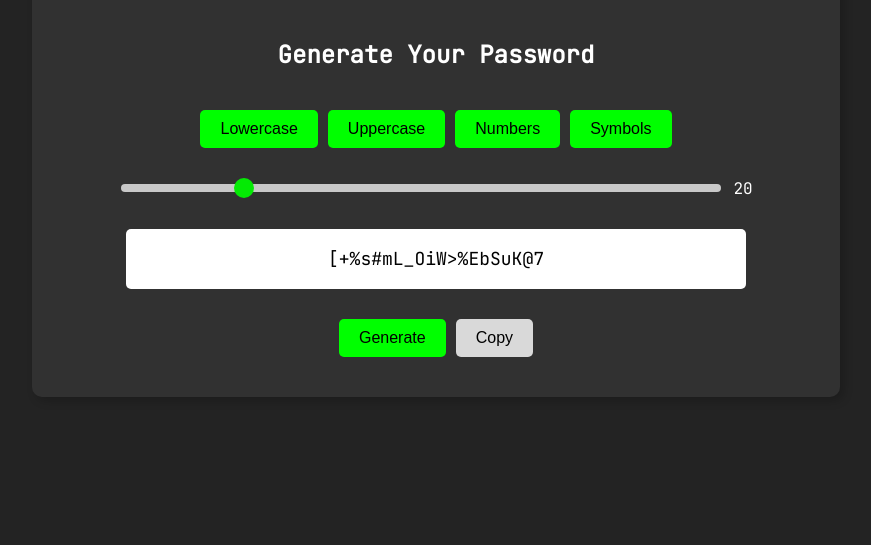
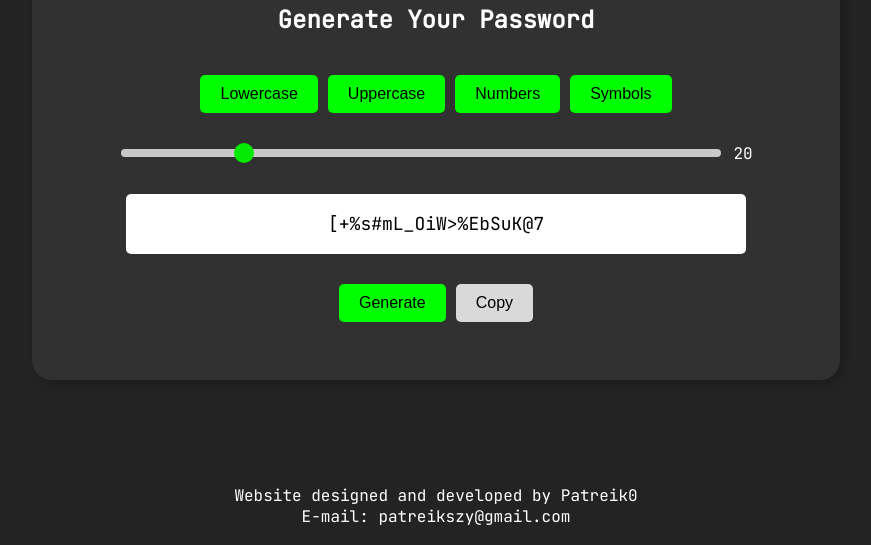
Before and after one commit to Patreik0/YourSafePassword, a plain HTML site: page index.html in a window 1280 px wide. Shown: the part 255-800 px from the top of the page, without its empty margins (204-1075 px from the left). Drawn offline with Linux system fonts and the light colour scheme.

Commit message:
Add files via upload

```diff
--- a/index.html
+++ b/index.html
@@ -30,6 +30,13 @@
             </div>
         </div>
     </div>
-    <script src="script.js"></script>
+
+    <footer class="footer">
+        <p>Website designed and developed by Patreik0
+            <a href="mailto:patreikszy@gmail.com">
+                <br>E-mail: patreikszy@gmail.com
+            </a>
+        </p>
+    </footer>
 </body>
 </html>
--- a/style.css
+++ b/style.css
@@ -1,12 +1,15 @@
+html, body {
+    height: 100%;
+    margin: 0;
+    padding: 0;
+}
+
 body {
-    margin: 0;
     font-family: 'JetBrains Mono', monospace;
     background-color: #232323;
     color: white;
     display: flex;
-    justify-content: center;
-    align-items: center;
-    height: 100vh;
+    flex-direction: column;
 }
 
 .container {
@@ -14,15 +17,17 @@ body {
     width: 60%;
     max-width: 800px;
     min-width: 500px;
-    height: auto;
+    max-height: 500px;
     padding: 20px;
     background-color: #313131;
-    border-radius: 10px;
+    border-radius: 20px;
     box-shadow: 4px 4px 10px rgba(0, 0, 0, 0.2);
     display: flex;
     flex-direction: column;
     justify-content: center;
     align-items: center;
+    margin: auto;
+    flex: 1;
 }
 
 .safe {
@@ -121,13 +126,14 @@ body {
     border-radius: 50%;
     cursor: pointer;
 }
+
 .yoursafepassword {
     font-size: 2em;
 }
 
 .generate-your-password {
     font-size: 1.5em;
-	color: white;
+    color: white;
 }
 
 .button-group {
@@ -152,3 +158,20 @@ body {
         flex-direction: column;
     }
 }
+
+.footer {
+    height: 50px;
+    color: white;
+    padding: 10px;
+    text-align: center;
+}
+
+.footer p {
+    margin: 0;
+    font-family: inherit;
+}
+
+.footer a {
+    text-decoration: none;
+    color: #ffffff;
+}
```
